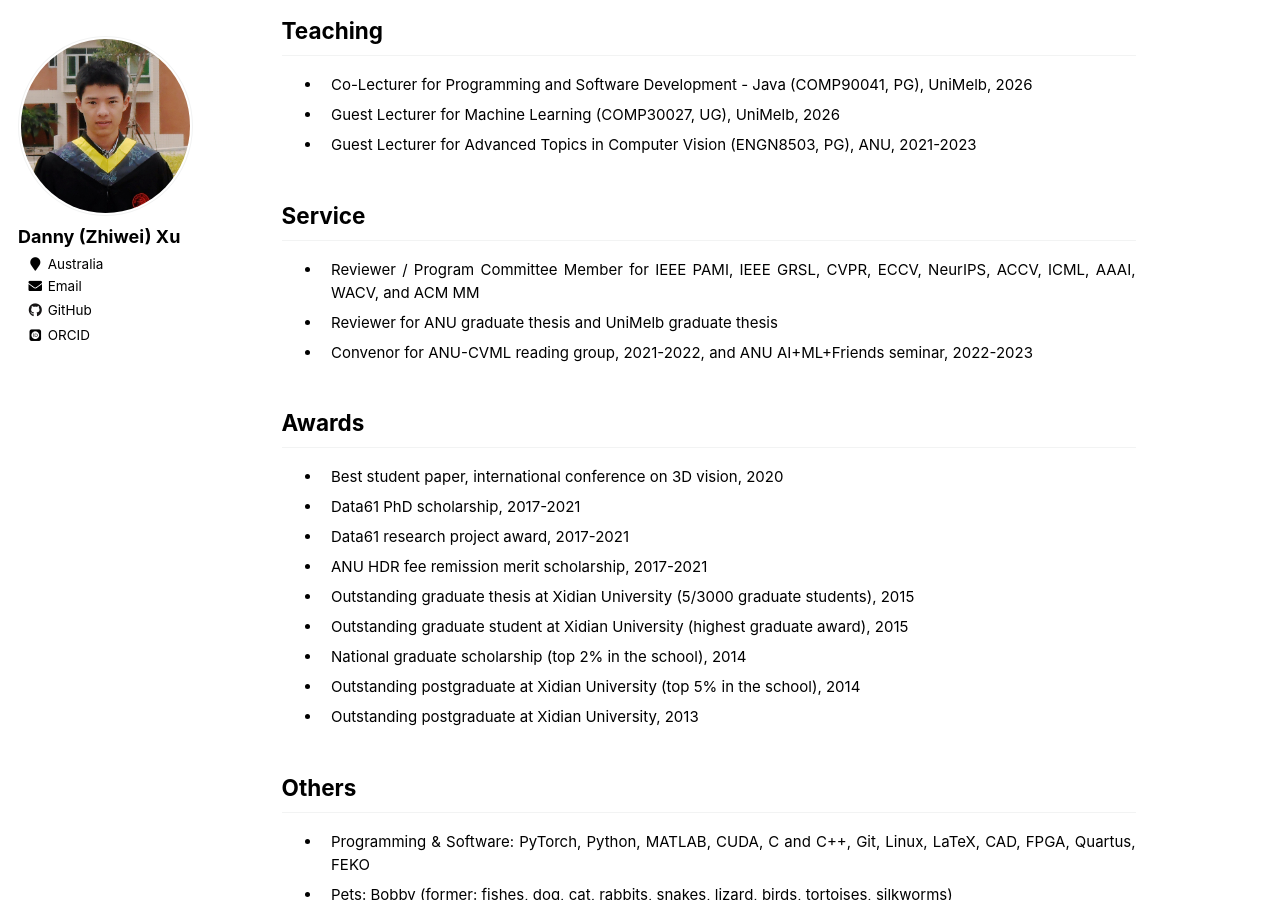
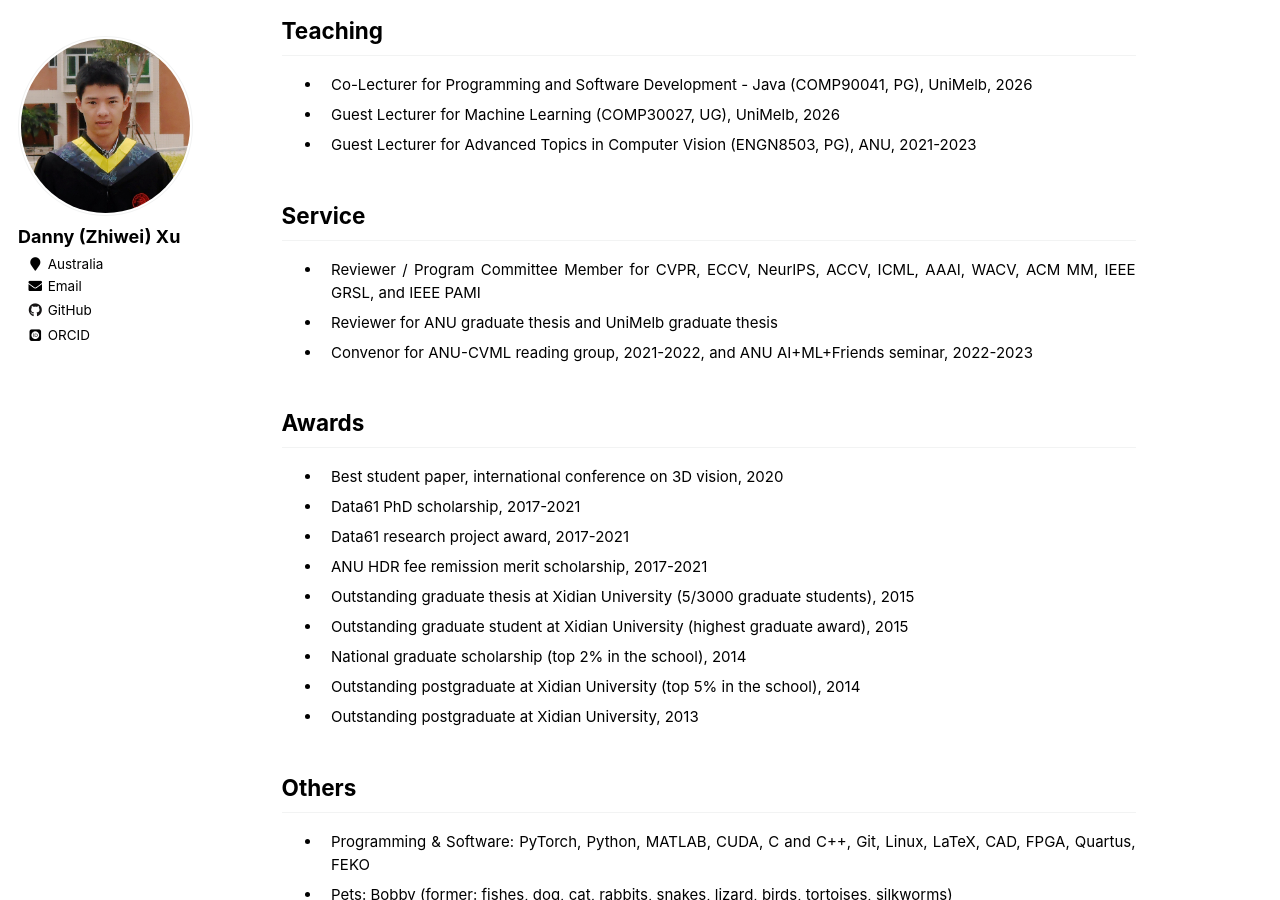
Before and after one commit to zwxu064/zwxu064.github.io, a Jekyll site: the page built from _pages/about.html, in a window 1280 px wide and 900 px high, scrolled down 3284 px. Built offline with Jekyll 4.4.1, drawn with Linux system fonts in a browser that asks for light colours; some web fonts are replaced.

```diff
--- a/_pages/about.html
+++ b/_pages/about.html
@@ -491,7 +491,7 @@ ul{li{padding-inline-start: 1ch;}}
 
 <h2 id="service">Service</h2>
   <ul>
-    <li><div>Reviewer / Program Committee Member for IEEE PAMI, IEEE GRSL, CVPR, ECCV, NeurIPS, ACCV, ICML, AAAI, WACV, and ACM MM</div>
+    <li><div>Reviewer / Program Committee Member for CVPR, ECCV, NeurIPS, ACCV, ICML, AAAI, WACV, ACM MM, IEEE GRSL, and IEEE PAMI</div>
 	<li><div>Reviewer for ANU graduate thesis and UniMelb graduate thesis</div>
     <li><div>Convenor for ANU-CVML reading group, 2021-2022, and ANU <a style="color: inherit;" href="https://cs.anu.edu.au/ai-ml-friends/", target="_blank">AI+ML+Friends seminar</a>, 2022-2023</div>
   </ul>
```
